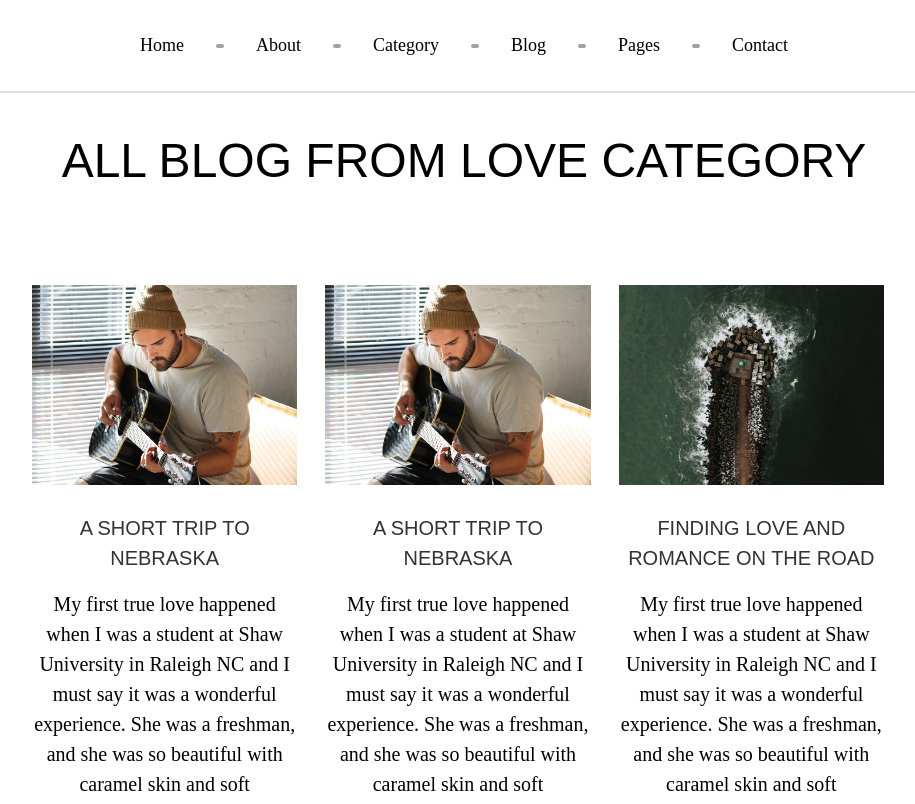
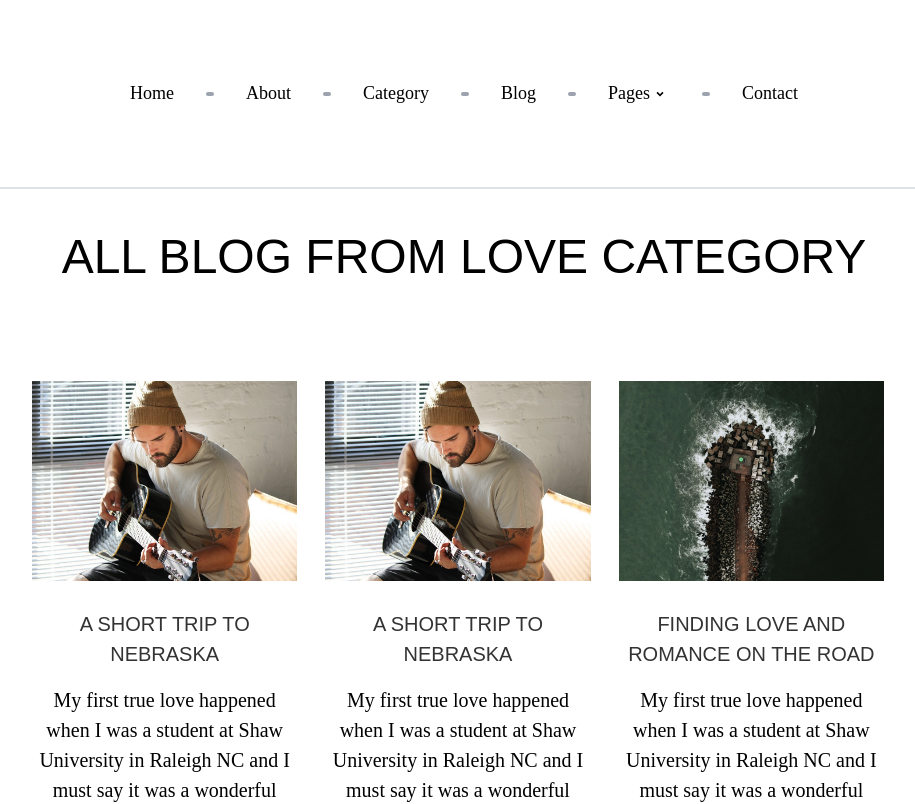
Before and after one commit to statichunt/techfeed-nextjs, a Next.js app: page /category/love in a window 1280 px wide. Shown: the top 804 px of the page, without its empty margins (176-1091 px from the left). Built offline with nearby package versions, Linux system fonts and the light colour scheme.

Commit message:
nav menu button add

```diff
--- a/component/About/AboutAuthor.js
+++ b/component/About/AboutAuthor.js
@@ -4,14 +4,14 @@ import Image from 'next/image'
 import { IconData } from '../../config/IconData'
 
 
-function AboutAuthor({data}) {
+function AboutAuthor({data,author}) {
 
 
 
 
     return (
         <div className="my-20 " >
-              <p className="text-lg font-display my-5">PUBLISHED BY <strong className="text-commonColor">{data.name}</strong></p>
+              <p className="text-lg font-display my-5">PUBLISHED BY <strong className="text-commonColor">{author}</strong></p>
             <div className="flex flex-col text-center sm:text-left sm:flex-row ">
             <div className="w-32 h-h32  rounded-full relative mx-auto">
                     <Image className="rounded-full"
--- a/component/About/Author.js
+++ b/component/About/Author.js
@@ -3,7 +3,7 @@ import React from 'react'
 import Image from 'next//image'
 import { author } from '../../config/author'
 
-export default function Author() {
+export default function Author({aboutData}) {
     return (
         <div className="mt-24">
             <div className="flex justify-center items-center flex-col w-4/5 mx-auto">
@@ -11,7 +11,7 @@ export default function Author() {
                 <div className="welcomeContent">
                     <Image className="welcomeImage"
                     alt=""
-                    src={author.image}
+                    src={aboutData.aboutImage}
                     layout='fill'
                     objectFit="cover">
 
@@ -19,7 +19,7 @@ export default function Author() {
                 </div>
 
                 <div className="heading sm:text-30px font-medium leading-5 my-8 ">
-                    <h1>{author.heading}</h1>
+                    <h1>{aboutData.greetings}</h1>
 
                 </div>
                 <div className="
@@ -32,7 +32,7 @@ export default function Author() {
               w-full
 
                 ">
-                    <p className="md:px-12">{author.details}</p>
+                    <p className="md:px-12">{aboutData.about}</p>
 
                 </div>
             </div>
--- a/component/NavMenu/Navbar.js
+++ b/component/NavMenu/Navbar.js
@@ -5,6 +5,7 @@ import React from 'react'
 import { CgMenuGridR } from 'react-icons/cg'
 // import { AppContext } from '../AppContext'
 import { NavElement } from '../../config/Menu'
+import {RiArrowDropDownLine} from 'react-icons/ri'
 
 
 
@@ -36,7 +37,7 @@ function Navbar({ toggle,isOpen }) {
 //     }
     return (
         <div className={isOpen ? 'hidden' : 'block'}>
-            <nav className="flex justify-center items-center p-8 border-b-2 border-footerBorder">
+            <nav className="nav">
                 <div className="md:hidden ">
                     <h1 className="menuButton" onClick={toggle}><CgMenuGridR /> Menu</h1>
                 </div>
@@ -78,7 +79,10 @@ function Navbar({ toggle,isOpen }) {
 
         >
 
-            <Link href={`${data.link}`}><a className="navItem" >{data.menu}</a></Link>
+            <Link href={`${data.link}`}><a className="navItem relative flex" >{data.menu}<i className={data.menu=="Pages" ? "block mt-1 text-xl":"hidden"}><RiArrowDropDownLine/></i></a>
+
+            </Link>
+
             <ul  className={data.submenu[0].page != "" ?"  hidden group-hover:block subMenu" :"hidden"}>
                 {
                     data.submenu[0].page != "" && data.submenu.map(p => <Link href={`/${ p.pageLink}`} key={p.page}><a className="text-black  " ><li className="rounded-sm
@@ -86,7 +90,10 @@ function Navbar({ toggle,isOpen }) {
                 }
 
             </ul>
-        </li></React.Fragment>)
+
+        </li>
+
+        </React.Fragment>)
 }
 </ul>
                 </div>
--- a/pages/[slug]/index.js
+++ b/pages/[slug]/index.js
@@ -94,7 +94,7 @@ const SinglePost = ({
               </div>
             </div>
 
-            <AboutAuthor data={aboutFrontMatter}></AboutAuthor>
+            <AboutAuthor data={aboutFrontMatter} author={frontmatter.author}></AboutAuthor>
           </div>
         </div>
         <FilterData value={sortBySlug.slice(0, 3)}></FilterData>
--- a/pages/index.js
+++ b/pages/index.js
@@ -5,7 +5,7 @@ import matter from 'gray-matter'
 import { AppContext } from '../component/AppContext';
 
 const currentDate=new Date()
-const Home = ({ posts, page }) => {
+const Home = ({ posts, page,aboutFrontMatter }) => {
   const [postLength,setPostLength]=useContext(AppContext)
 
   useEffect(()=>{
@@ -19,7 +19,7 @@ const Home = ({ posts, page }) => {
 
   return (
     <div>
-      <Author />
+      <Author aboutData={aboutFrontMatter}></Author >
       <Post value={post} page={page}></Post>
 
 
@@ -48,11 +48,22 @@ export const getServerSideProps = async ({ query: { page = 1 } }) => {
   const filterByDate=posts.filter(post=>new Date(post.frontmatter.date)<=currentDate)
 
 
+  // about page data
+
+  const aboutFile = fs.readdirSync(path.join("About"));
+  const metaDataWithFrontMatter = fs.readFileSync(
+    path.join("About", aboutFile[0]),
+    "utf-8"
+  );
+  const { data: aboutFrontMatter, content: aboutContent } = matter(metaDataWithFrontMatter);
+
+
   return {
 
     props: {
       posts:filterByDate,
-      page: +page
+      page: +page,
+      aboutFrontMatter:aboutFrontMatter
     }
 
   }
--- a/styles/globals.css
+++ b/styles/globals.css
@@ -75,7 +75,7 @@
      py-2
      px-3
      absolute
-     w-40
+     w-60
      bg-gray-100
      z-10
      -left-5
@@ -91,6 +91,15 @@
 
      p-4
 
+}
+.nav{
+    @apply
+    flex
+    justify-center
+     items-center
+     p-16
+    border-b-2
+    border-footerBorder
 }
 .title{
     @apply
```
Also changed, not shown: About/about.md (+1 -0 lines).
